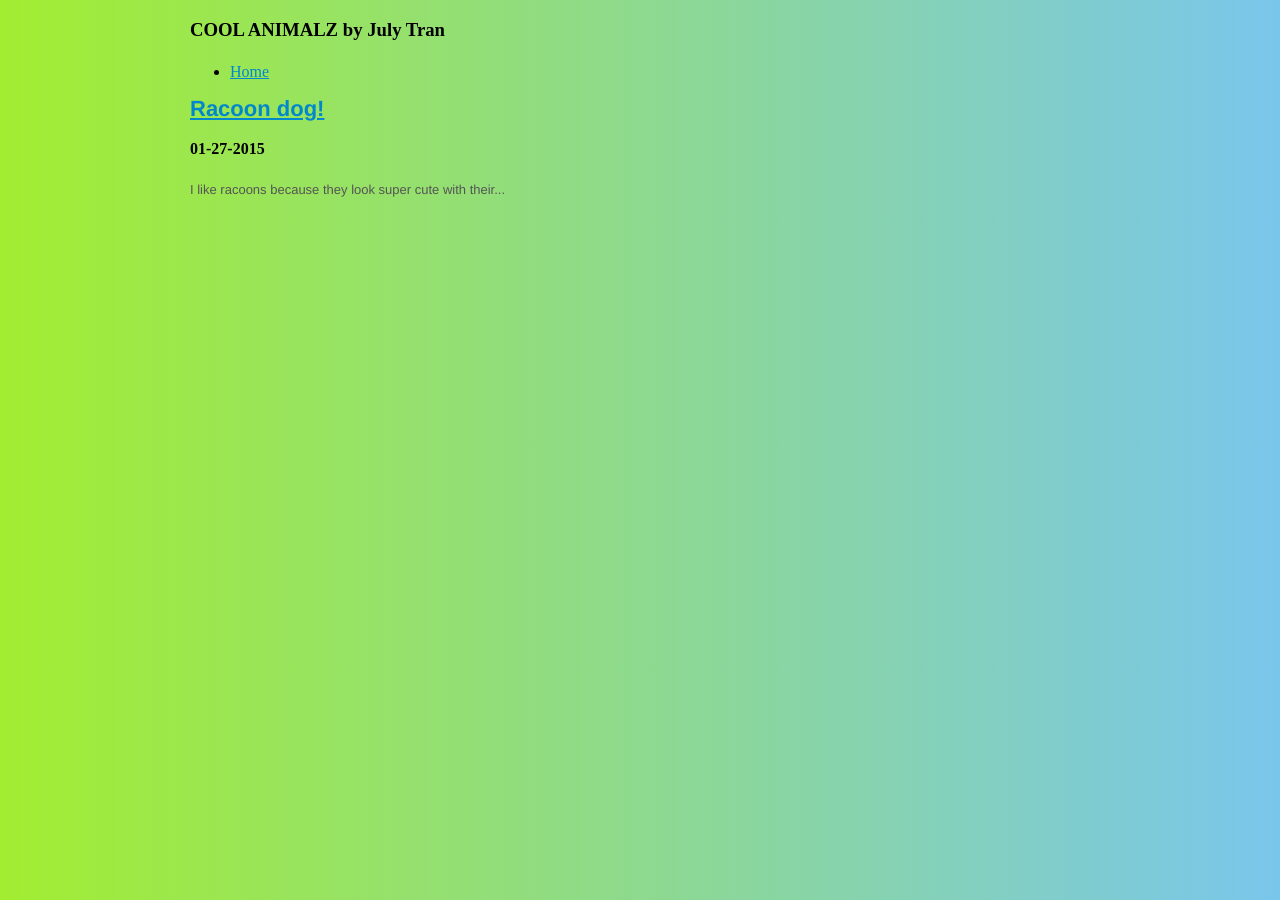
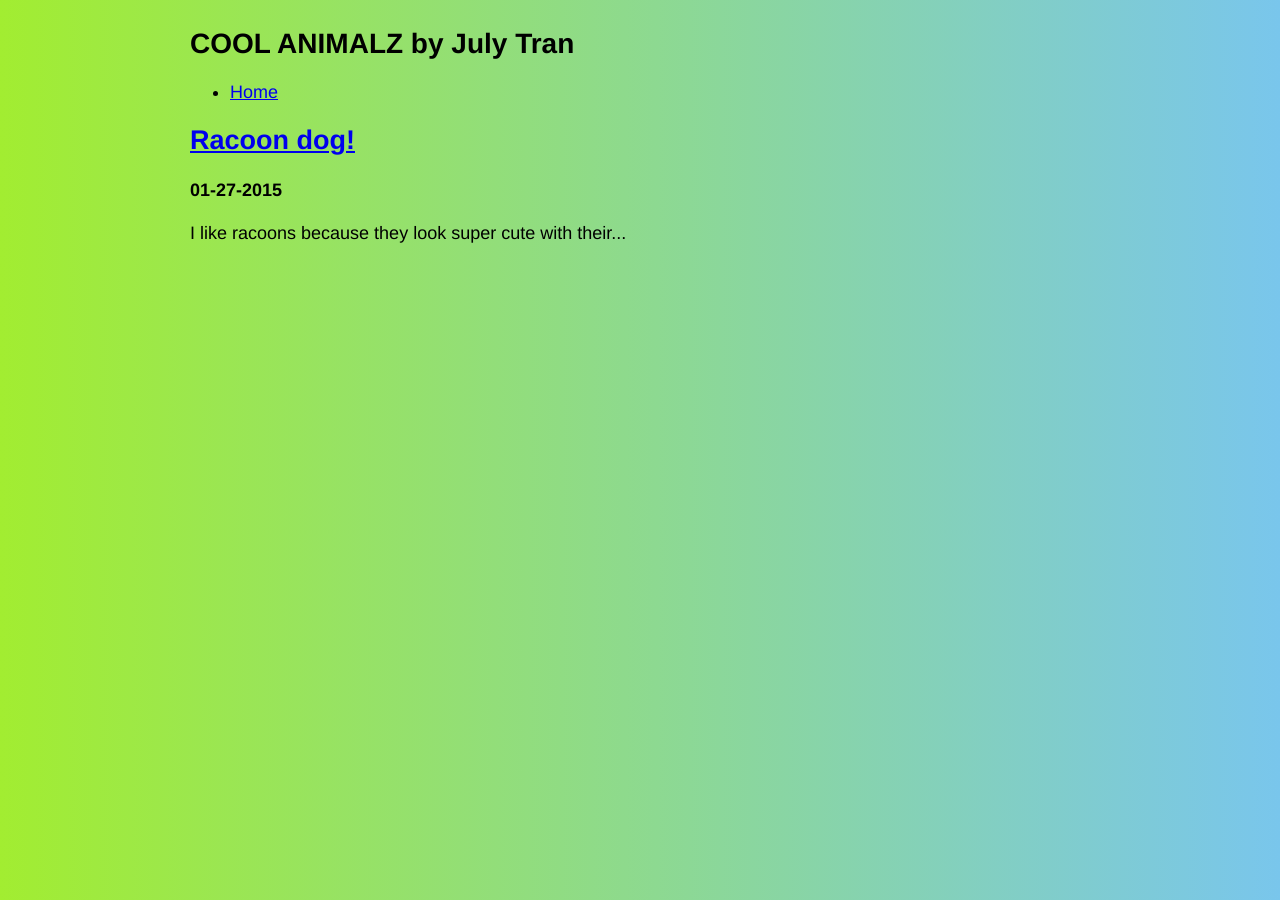
Before and after one commit to julyytran/julyytran.github.io, a Jekyll site: the page built from index.html, in a window 1280 px wide. Built offline with Jekyll 4.4.1, drawn with Linux system fonts in a browser that asks for light colours.

Commit message:
editing fonts

```diff
--- a/_includes/header.html
+++ b/_includes/header.html
@@ -2,7 +2,7 @@
 <html lang="en">
 <head>
   <meta charset="utf-8">
-  <title>{{ site.title }}</title>
+  <title><span class="rainbow"{{ site.title }}</span></title>
   <link href="/css/styles.css" rel="stylesheet">
 </head>
 <body>
--- a/css/styles.css
+++ b/css/styles.css
@@ -7,6 +7,13 @@
 background: -ms-linear-gradient(left, rgba(162,237,49,1) 0%, rgba(121,198,236,1) 100%);
 background: linear-gradient(to right, rgba(162,237,49,1) 0%, rgba(121,198,236,1) 100%);
 filter: progid:DXImageTransform.Microsoft.gradient( startColorstr='#a2ed31', endColorstr='#79c6ec', GradientType=1 );
+font-family: "Helvetica Neue", Helvetica, Arial, sans-serif;
+font-size: 18px;
+
+}
+
+html {
+  color: black;
 }
 /*
   ========================================
@@ -36,33 +43,13 @@
 h1, h3, h4, h5, p {
   margin-bottom: 22px;
 }
-h2,
-p {
-  color: #555;
-  font: 13px/20px "Helvetica Neue", Helvetica, Arial, sans-serif;
+h3 {
+  font-size: 28px;
 }
-a {
-  color: #0087cc;
+.rainbow {
+  background-image: -webkit-gradient( linear, left top, right top, color-stop(0, #f22), color-stop(0.15, #f2f), color-stop(0.3, #22f), color-stop(0.45, #2ff), color-stop(0.6, #2f2),color-stop(0.75, #2f2), color-stop(0.9, #ff2), color-stop(1, #f22) );
+  background-image: gradient( linear, left top, right top, color-stop(0, #f22), color-stop(0.15, #f2f), color-stop(0.3, #22f), color-stop(0.45, #2ff), color-stop(0.6, #2f2),color-stop(0.75, #2f2), color-stop(0.9, #ff2), color-stop(1, #f22) );
+  color:transparent;
+  -webkit-background-clip: text;
+  background-clip: text;
 }
-a:hover {
-  color: #ff7b29;
-}
-h2 {
-  font-size: 22px;
-  font-weight: bold;
-  margin-bottom: 6px;
-}
-.byline {
-  color: #9799a7;
-  font-family: Georgia, Times, "Times New Roman", serif;
-  font-style: italic;
-  margin-bottom: 18px;
-}
-img {
-  background: #eaeaed;
-   border: 1px solid #9799a7;
-   float: right;
-   margin: 8px 0 0 20px;
-   padding: 4px;
-   height: 200px;
- }
```
